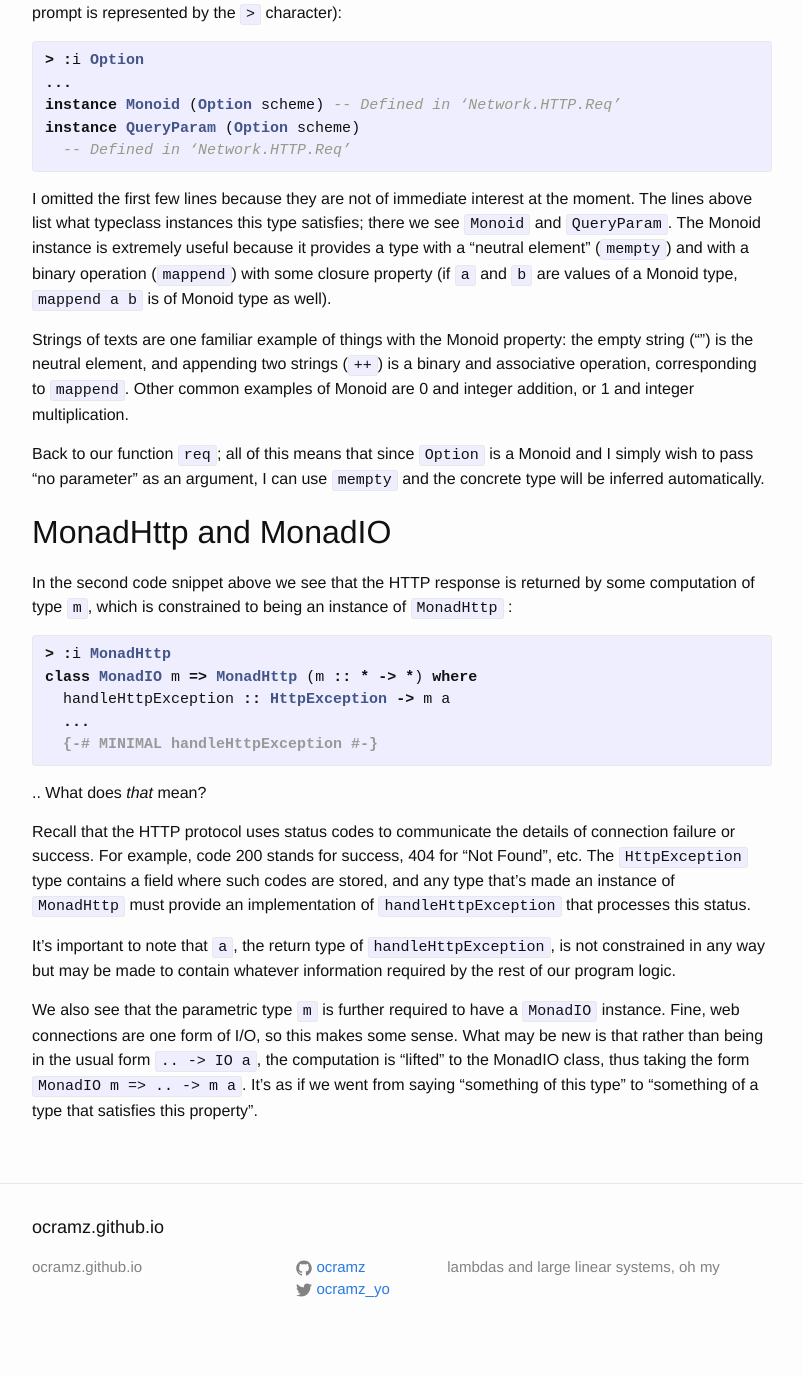
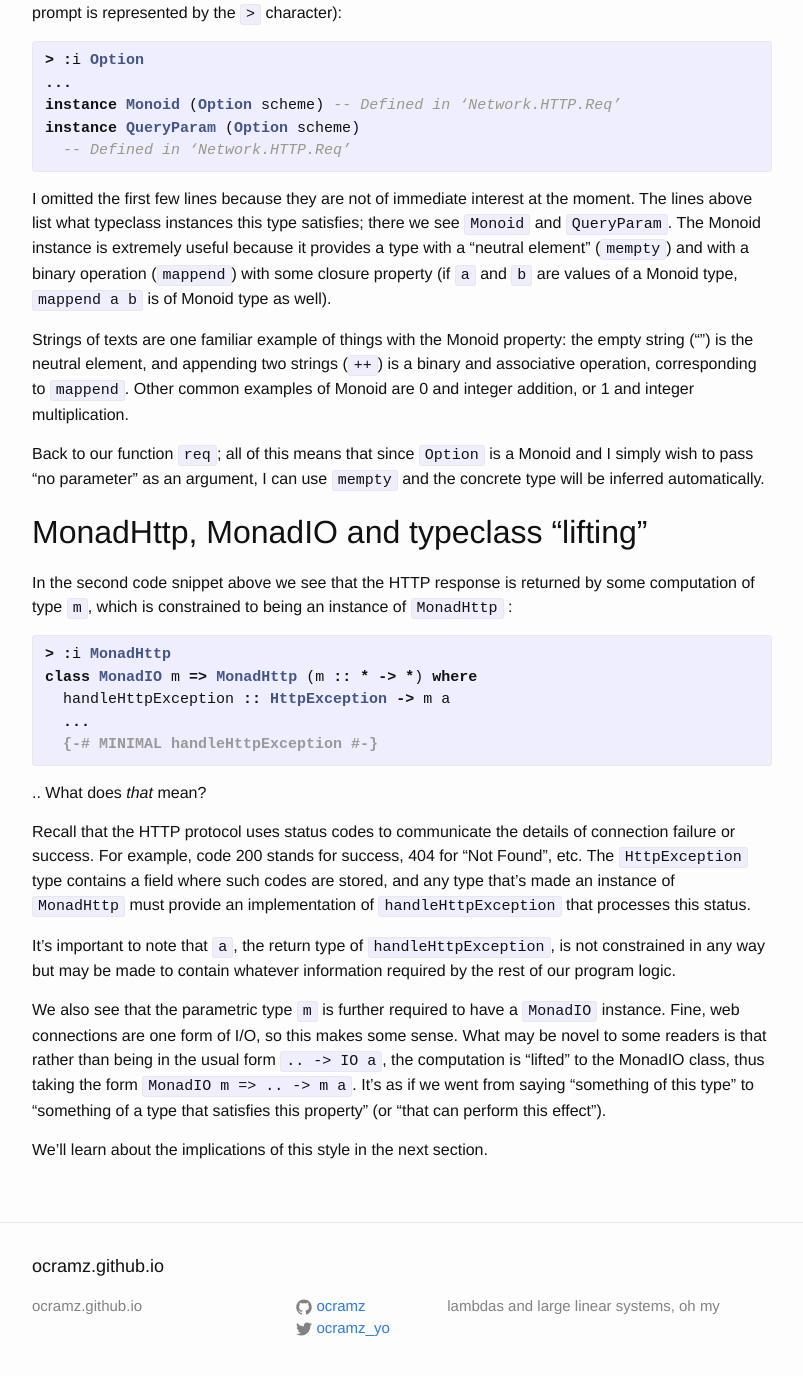
Before and after one commit to ocramz/ocramz.github.io, a Jekyll site: the page built from _posts/2017-11-30-growing-software-architecture.markdown, in a window 1280 px wide and 1400 px high, scrolled down 1473 px. Shown: the top 1376 px of the window, without its empty margins (238-1041 px from the left). Built offline with Jekyll 4.4.1, drawn with Linux system fonts in a browser that asks for light colours.

Commit message:
blog update

```diff
--- a/_posts/2017-11-30-growing-software-architecture.markdown
+++ b/_posts/2017-11-30-growing-software-architecture.markdown
@@ -67,8 +67,8 @@ Back to our function `req`; all of this means that since `Option` is a Monoid an
 
 
 
-MonadHttp and MonadIO
----------------------
+MonadHttp, MonadIO and typeclass "lifting"
+----------------------------------------
 
 In the second code snippet above we see that the HTTP response is returned by some computation of type `m`, which is constrained to being an instance of `MonadHttp` :
 
@@ -86,7 +86,9 @@ Recall that the HTTP protocol uses status codes to communicate the details of co
 
 It's important to note that `a`, the return type of `handleHttpException`, is not constrained in any way but may be made to contain whatever information required by the rest of our program logic.
 
-We also see that the parametric type `m` is further required to have a `MonadIO` instance. Fine, web connections are one form of I/O, so this makes some sense. What may be new is that rather than being in the usual form `.. -> IO a`, the computation is "lifted" to the MonadIO class, thus taking the form `MonadIO m => .. -> m a`. It's as if we went from saying "something of this type" to "something of a type that satisfies this property".
+We also see that the parametric type `m` is further required to have a `MonadIO` instance. Fine, web connections are one form of I/O, so this makes some sense. What may be novel to some readers is that rather than being in the usual form `.. -> IO a`, the computation is "lifted" to the MonadIO class, thus taking the form `MonadIO m => .. -> m a`. It's as if we went from saying "something of this type" to "something of a type that satisfies this property" (or "that can perform this effect").
+
+We'll learn about the implications of this style in the next section.
 
 
 
```
Also changed, not shown: 2 other files.
